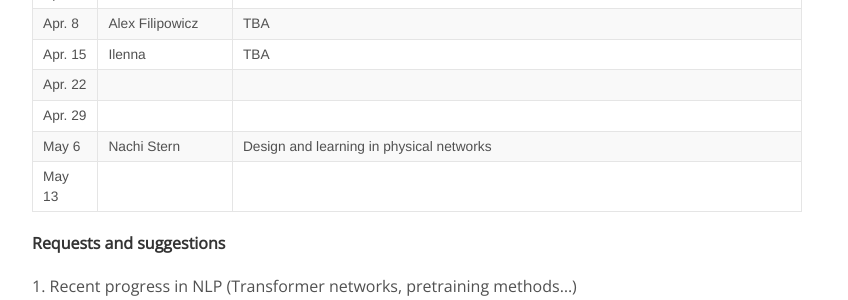
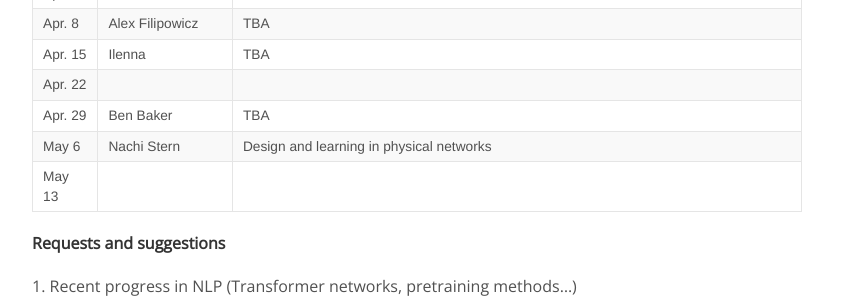
Before and after one commit to KordingLab/KordingLab.github.io, a Jekyll site: the page built from _posts/2018-08-29-upcoming-lab-teaching.md, in a window 1280 px wide and 900 px high, scrolled down 905 px. Shown: the part 152-452 px from the top of the window, without its empty margins (223-1071 px from the left). Built offline with Jekyll 4.4.1, drawn with Linux system fonts in a browser that asks for light colours; nearby versions of some CDN libraries; comment, search, counter and statistics services are not loaded.

Commit message:
Update 2018-08-29-upcoming-lab-teaching.md

```diff
--- a/_posts/2018-08-29-upcoming-lab-teaching.md
+++ b/_posts/2018-08-29-upcoming-lab-teaching.md
@@ -33,7 +33,7 @@ Get on the listserve for announcements: https://groups.google.com/forum/#!forum/
 | Apr. 8 | Alex Filipowicz | TBA |
 | Apr. 15 | Ilenna | TBA |
 | Apr. 22 | | |
-| Apr. 29 | | |
+| Apr. 29 | Ben Baker | TBA |
 | May 6 | Nachi Stern | Design and learning in physical networks |
 | May 13 | | |
 
```
